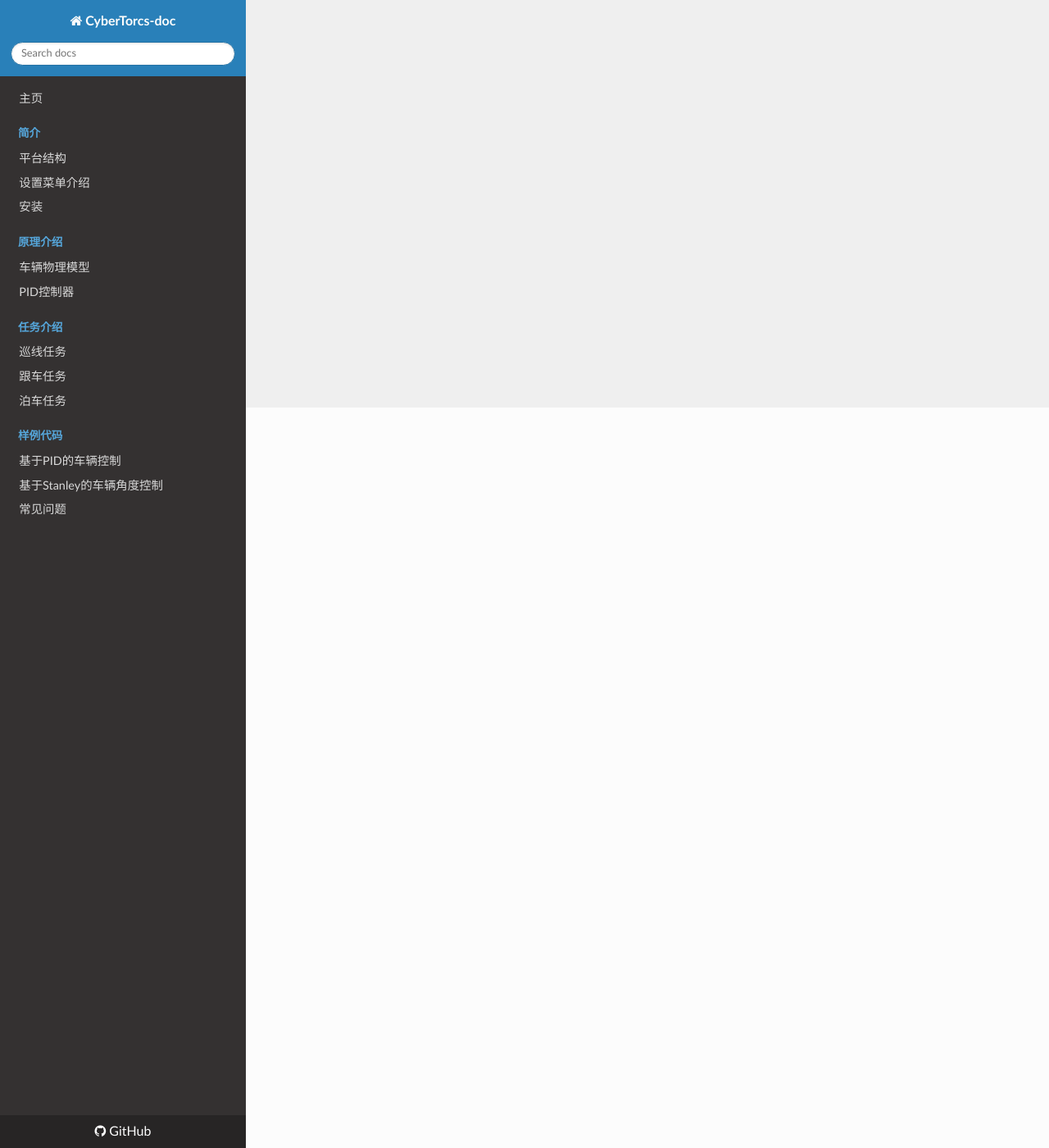
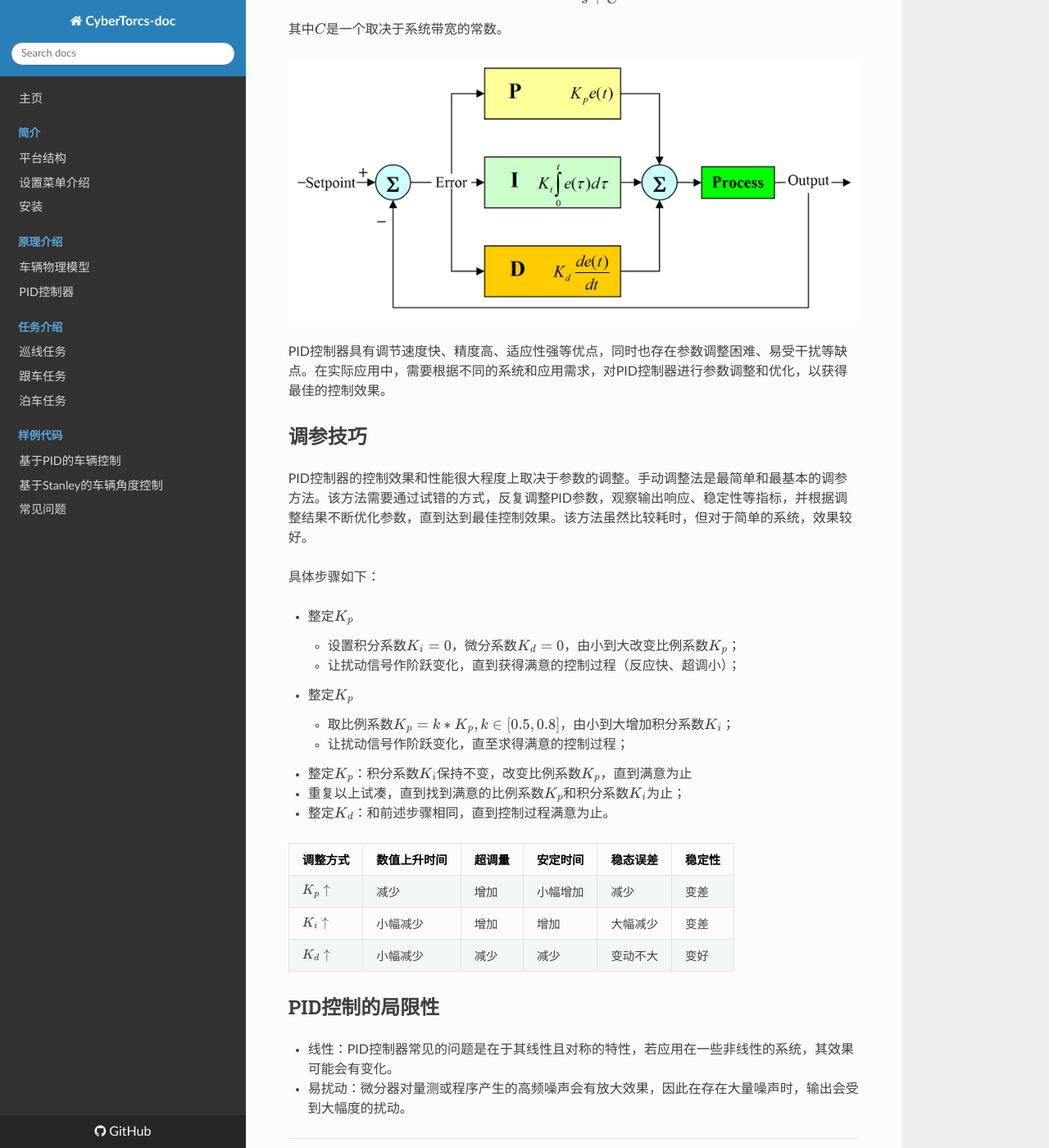
Before and after one commit to WoodOxen/CyberTorcs-doc, an MkDocs documentation site: the page built from docs/mechanism_pid.md, in a window 1280 px wide and 1400 px high, scrolled down 903 px. Shown: the whole window at 82% size. Built offline with MkDocs 1.6.1, drawn with Linux system fonts in a browser that asks for light colours; nearby versions of some CDN libraries; some of the changed text lies outside the part shown.

Commit message:
content: PID mechanism

```diff
--- a/docs/mechanism_pid.md
+++ b/docs/mechanism_pid.md
@@ -1 +1,61 @@
-# PID控制算法
+# PID控制器
+
+## 基本原理
+
+PID控制器（比例-积分-微分控制器），由比例单元（Proportional）、积分单元（Integral）和微分单元（Derivative）组成。可以透过调整这三个单元的增益来调定其特性。PID控制器**主要适用于基本上线性，且动态特性不随时间变化的系统**。
+
+PID控制器中，比例单元基于当前反馈信号与期望值的误差计算；积分单元基于历史累积的误差计算，可以加速系统趋近设定值的过程，并且消除纯比例控制器会出现的稳态误差；微分单元基于误差的变化率计算，提升整定时间及系统稳定性。PID控制的具体实现方法是：根据反馈信号和期望值之间的差异，分别计算出比例、积分和微分三个量，然后对这三个量进行加权求和。若将$u(t)$记作控制输出，PID可以写成以下表达式：
+
+$$
+u(t) = K_p e(t) + K_i \int_0^t e(\tau)d\tau + K_d \frac{d}{dt}e(t)
+$$
+
+其中各变量含义为：
+
+- $K_p$: 比例增益系数；
+- $K_i$: 积分增益系数；
+- $K_d$: 微分增益系数；
+- $e$: 误差=设定值-真实值；
+- $t$: 当前时间；
+- $\tau$: 积分变数，数值从0到当前时间$t$。
+
+PID控制器可以视为是频域系统的滤波器。在计算控制器最终是否会达到稳定结果时，此性质很有用。如果数值挑选不当，控制系统的输入值会反复振荡，这导致系统可能永远无法达到预设值。
+
+PID控制器的一般转移函数是：
+
+$$
+H(s) = \frac{K_d s^2 + K_p s + K_i}{s+C}
+$$
+
+其中$C$是一个取决于系统带宽的常数。
+
+![PID控制器](./imgs/mechanism/PID.png)
+
+PID控制器具有调节速度快、精度高、适应性强等优点，同时也存在参数调整困难、易受干扰等缺点。在实际应用中，需要根据不同的系统和应用需求，对PID控制器进行参数调整和优化，以获得最佳的控制效果。
+
+## 调参技巧
+
+PID控制器的控制效果和性能很大程度上取决于参数的调整。手动调整法是最简单和最基本的调参方法。该方法需要通过试错的方式，反复调整PID参数，观察输出响应、稳定性等指标，并根据调整结果不断优化参数，直到达到最佳控制效果。该方法虽然比较耗时，但对于简单的系统，效果较好。
+
+具体步骤如下：
+
+- 整定$K_p$
+    - 设置积分系数$K_i=0$，微分系数$K_d=0$，由小到大改变比例系数$K_p$；
+    - 让扰动信号作阶跃变化，直到获得满意的控制过程（反应快、超调小）；
+- 整定$K_p$
+    - 取比例系数$K_p=k * K_p, k \in [0.5, 0.8]$，由小到大增加积分系数$K_i$；
+    - 让扰动信号作阶跃变化，直至求得满意的控制过程；
+- 整定$K_p$：积分系数$K_i$保持不变，改变比例系数$K_p$，直到满意为止
+- 重复以上试凑，直到找到满意的比例系数$K_p$和积分系数$K_i$为止；
+- 整定$K_d$：和前述步骤相同，直到控制过程满意为止。
+
+| 调整方式 | 数值上升时间 | 超调量 | 安定时间 | 稳态误差 | 稳定性 |
+| ----- | ----- | ----- | ----- | ----- | ----- |
+| $K_p \uparrow$ | 减少 | 增加 | 小幅增加 | 减少 | 变差 |
+| $K_i \uparrow$ | 小幅减少 | 增加 | 增加 | 大幅减少 | 变差 |
+| $K_d \uparrow$ | 小幅减少 | 减少 | 减少 | 变动不大 | 变好 |
+
+## PID控制的局限性
+
+- 线性：PID控制器常见的问题是在于其线性且对称的特性，若应用在一些非线性的系统，其效果可能会有变化。
+- 易扰动：微分器对量测或程序产生的高频噪声会有放大效果，因此在存在大量噪声时，输出会受到大幅度的扰动。
```
